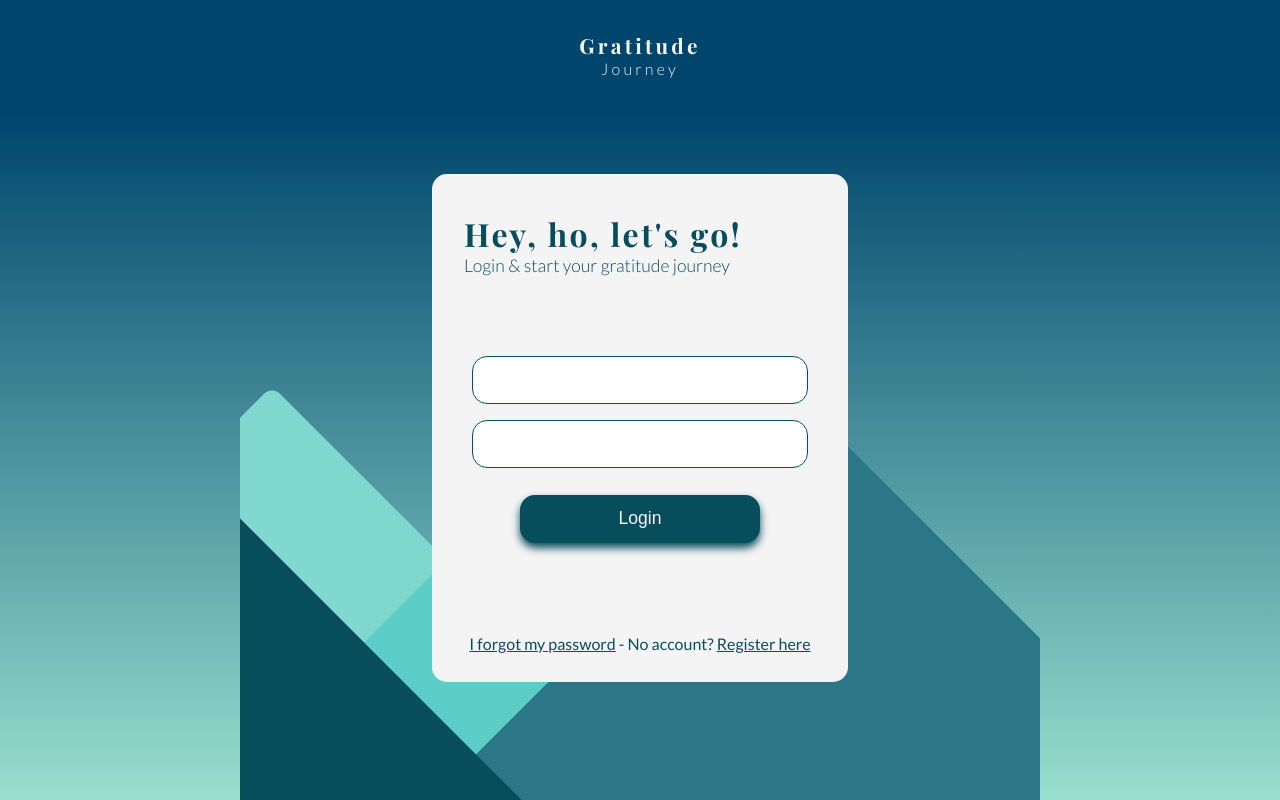
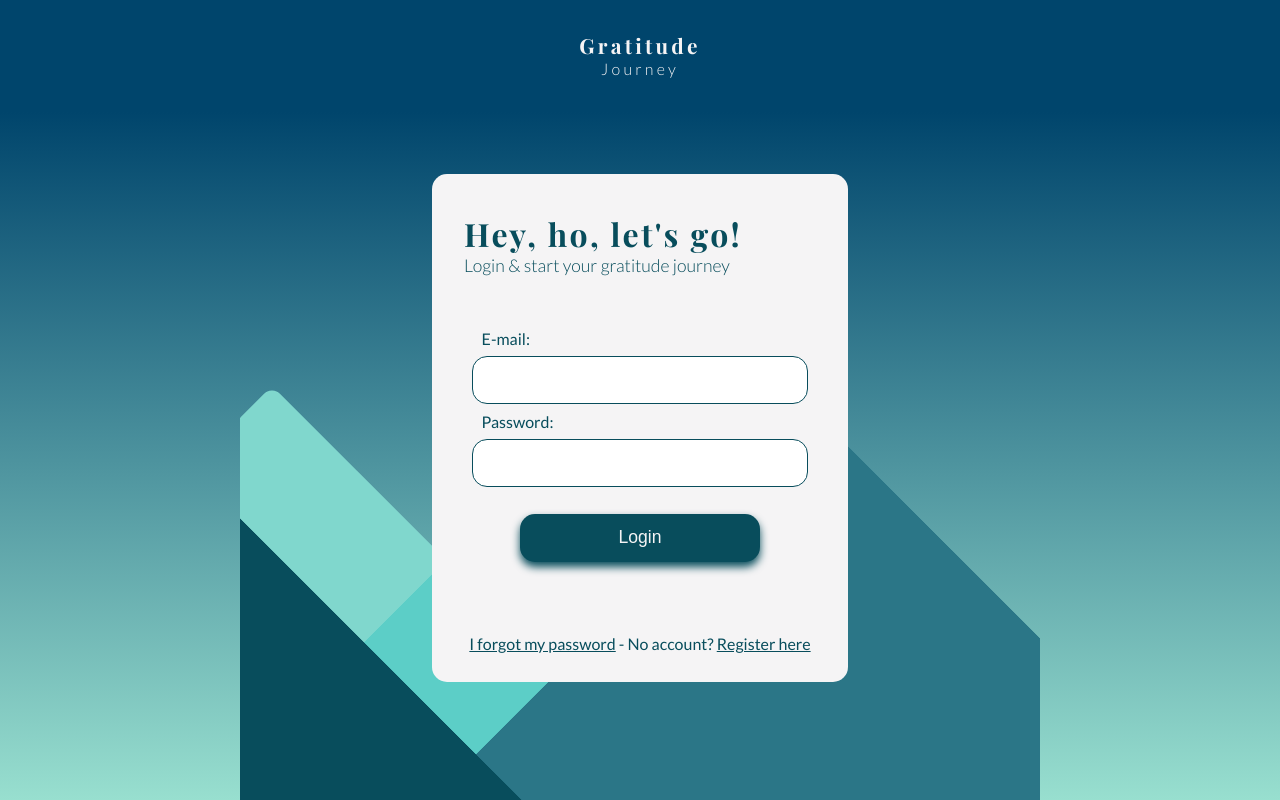
Before and after one commit to AnnemiekNieboer/gratitude-journey-webapp, a React (Create React App) app: page /login in a window 1280 px wide. Built offline with nearby package versions, Linux system fonts and the light colour scheme.

Commit message:
made form more accessible

```diff
--- a/src/components/authorization/Authorization.tsx
+++ b/src/components/authorization/Authorization.tsx
@@ -1,11 +1,11 @@
 import React, {useState} from 'react';
 import "./Authorization.css";
-import {useForm} from "react-hook-form";
+import {useForm, FieldError} from "react-hook-form";
 import Button from "../button/Button";
 import {Link} from "react-router-dom";
 
 function Authorization() {
-    const {register, handleSubmit} = useForm();
+    const {register, handleSubmit, formState: {errors}} = useForm({mode: "onChange"});
     const [error, toggleError] = useState(false);
     const [loading, toggleLoading] = useState(false);
 
@@ -24,23 +24,34 @@ function Authorization() {
 
     return (
         <>
-            <form onSubmit={handleSubmit(makeLoginRequest)}>
-                <label htmlFor="e-mail">
+            <form className="login__form" onSubmit={handleSubmit(makeLoginRequest)}>
+                <label htmlFor="email" className="form__label">
+                    E-mail:
+                </label>
                 <input
                     className="login__input-field"
                     type="email"
-                        id="e-mail"
-                        {...register("e-mail")}
+                    id="email"
+                    {...register("e-mail", {
+                        required: "E-mail cannot be empty",
+                        pattern: {
+                            value: /^[a-z0-9._%+-]+@[a-z0-9.-]+\.[a-z]{2,4}$/,
+                            message: "Email address is not valid",
+                        }
+                    })}
                 />
+                {/*{errors?.email && <p>{errors.email.message}: FieldError | undefined</p>}*/}
+                <label htmlFor="password" className="form__label">
+                    Password:
                 </label>
-                <label htmlFor="password">
                 <input
                     className="login__input-field"
                     type="password"
-                        id="e-mail"
-                        {...register("password")}
+                    id="password"
+                    {...register("password", {
+                        required: "Password cannot be empty"
+                    })}
                 />
-                </label>
                 <Button type="submit" text="Login" buttonClassName="button--dark"/>
                 <div className="form--error">
                     {
```
Lines whose indentation alone changed are shown as unchanged.
